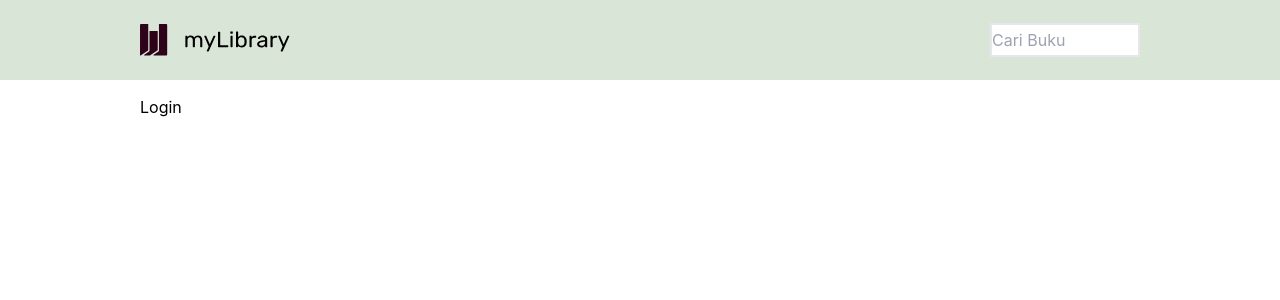
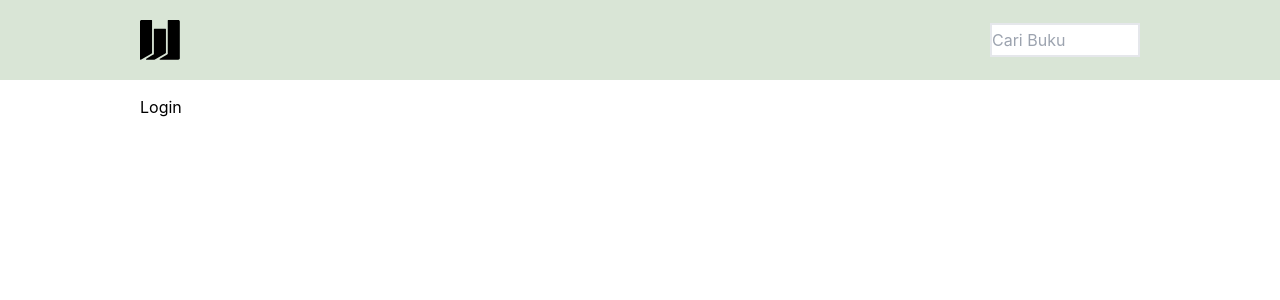
Before and after one commit to MuhamadThoriqAhnaf/PAW-Kel_9, a React (Create React App) app in the folder client/: page / in a window 1280 px wide. Shown: the top 300 px of the page. Built offline with nearby package versions, Linux system fonts and the light colour scheme.

Commit message:
refactor: change Logo source in Navbar

```diff
--- a/client/src/components/navbar.jsx
+++ b/client/src/components/navbar.jsx
@@ -1,10 +1,9 @@
 import React from 'react'
-import Logo from "../assets/Logo.svg"
 
 export default function Navbar() {
   return (
     <div className='flex px-[10px] md:px-[140px] md:py-[16px] items-center justify-between bg-[#D9E5D6] h-[80px]'>
-        <img src={Logo} className="w-[150px]"></img>
+        <img src="logo-black.svg" className="h-10"></img>
         <input placeholder='Cari Buku' className='border-2 h-[34px] w-[150px]' ></input>
 
     </div>
```
Also changed, not shown: client/src/assets/Logo.svg (deleted).
